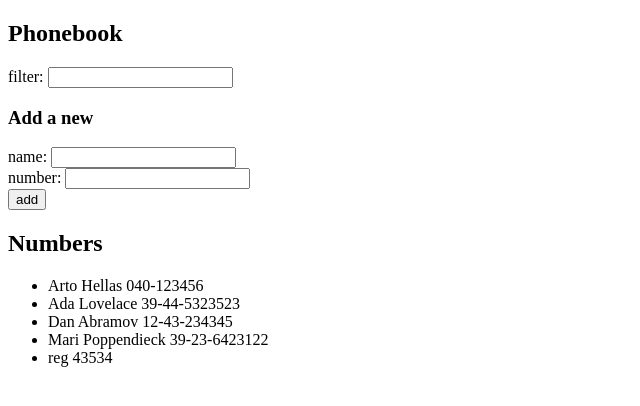
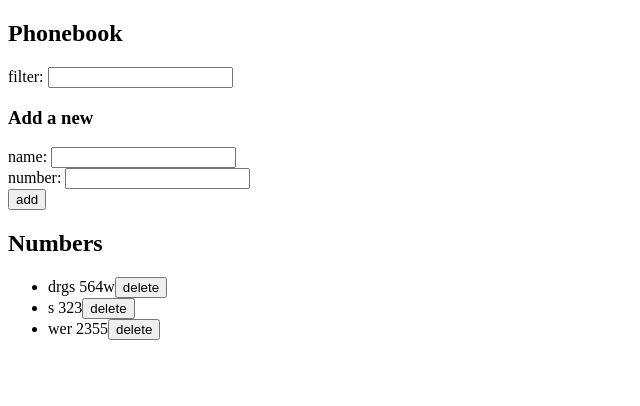
Before and after one commit to ViLP357/fullStackTasks, a React (Vite) app in the folder Osa2/puhelinluettelo/: page / in a window 1280 px wide. Shown: the top 406 px of the page, without its empty margins (0-640 px from the left). Built offline with nearby package versions, Linux system fonts and the light colour scheme; data requests are answered from the project's data file.

Commit message:
puhelinluettelo 2.14 step9

```diff
--- a/Osa2/puhelinluettelo/db.json
+++ b/Osa2/puhelinluettelo/db.json
@@ -1,29 +1,19 @@
 {
   "persons": [
     {
-      "name": "Arto Hellas",
-      "number": "040-123456",
-      "id": "1"
+      "id": "5247",
+      "name": "drgs",
+      "number": "564w"
     },
     {
-      "name": "Ada Lovelace",
-      "number": "39-44-5323523",
-      "id": "2"
+      "id": "c56b",
+      "name": "s",
+      "number": "323"
     },
     {
-      "name": "Dan Abramov",
-      "number": "12-43-234345",
-      "id": "3"
-    },
-    {
-      "name": "Mari Poppendieck",
-      "number": "39-23-6423122",
-      "id": "4"
-    },
-    {
-      "id": "3e00",
-      "name": "reg",
-      "number": "43534"
+      "id": "3cc2",
+      "name": "wer",
+      "number": "2355"
     }
   ]
 }
--- a/Osa2/puhelinluettelo/src/App.jsx
+++ b/Osa2/puhelinluettelo/src/App.jsx
@@ -28,21 +28,25 @@ const PersonForm = ({addPerson, newName, newNumber, handleNameChange, handleNumb
   )
 }
 
-const PersonsToShow = ({ persons, filterInUse }) => {
+const PersonsToShow = ({ persons, filterInUse, deletePerson }) => {
+  //console.log("Persons data:", persons); // Tarkista konsolista, mitä dataa `persons` sisältää
+
   const filteredPersons = filterInUse
     ? persons.filter(person => person.name.toLowerCase().includes(filterInUse.toLowerCase()))
-    : persons
+    : persons;
 
   return (
     <>
       {filteredPersons.map(person => (
         <li key={person.name}>
           {person.name} {person.number}
+          <button onClick={() => deletePerson(person.id)}>delete</button>
         </li>
       ))}
     </>
   )
 }
+
 
 const App = () => {
   const [persons, setPersons] = useState([])
@@ -58,7 +62,20 @@ const App = () => {
         setPersons(initialPersons)
       })
   }, [])
+  const deletePerson = (id) => {
+    console.log("poistetaan")
 
+      if (window.confirm(`Delete person with id${id}????`)) {
+        personService.deletePerson(id)
+          .then(() => {
+            setPersons(persons.filter(person => person.id !== id))
+          })
+          .catch(error => {
+            console.error("Error deleting person:", error)
+            alert("Failed to delete person.")
+          })
+      }
+    }
 
   const addPerson = (event) => {
     event.preventDefault()
@@ -68,16 +85,20 @@ const App = () => {
       alert(`${newName} is already added to phonebook`)
     } else {
       setPersons(persons.concat(personObject))
+
+    }
+    personService
+    .create(personObject)
+    .then(returnedPerson => {
+      setPersons(persons.concat(returnedPerson))
       setNewName('')
       setNewNumber('')
-    }
-    personService
-      .create(personObject)
-      .then(response => {
-        setPersons(notes.concat(response.data))
-        setNewNumber("")
-        setNewName("")
-      })
+    })
+    .catch(error => {
+      console.error('Error adding person:', error)
+      alert('Error while adding person.')
+    })
+
   }
 
   const handleNameChange = (event) =>
@@ -100,11 +121,11 @@ const App = () => {
       <h2>Numbers</h2>
       <ul>
         <PersonsToShow persons={persons}
-          filterInUse={newFilter} />
+          filterInUse={newFilter} deletePerson={deletePerson}/>
       </ul>
     </div>
   )
 }
 
 export default App;
-//puhelinluettelo 2.13 step8
+//puhelinluettelo 2.14 step9
--- a/Osa2/puhelinluettelo/src/services/person.js
+++ b/Osa2/puhelinluettelo/src/services/person.js
@@ -16,8 +16,14 @@ const update = (id, newObject) => {
   return request.then(response => response.data)
 }
 
+const deletePerson = (id) => {
+  const request = axios.delete(`${baseUrl}/${id}`)
+  return request.then(response => response.data)
+}
+
 export default {
   getAll: getAll,
   create: create,
-  update: update
+  update: update,
+  deletePerson
 }
```
